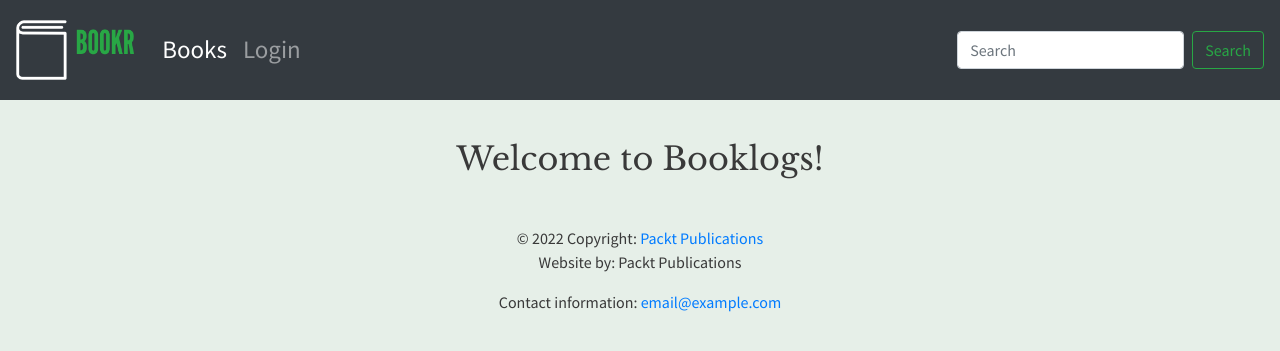
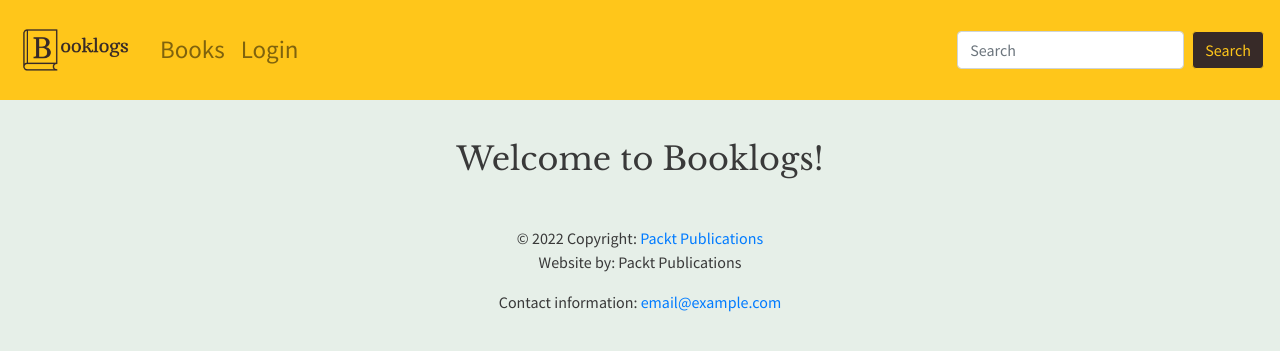
Before and after one commit to Henrique42/Booklogs, a Django app: page / in a window 1280 px wide. Shown: the top 351 px of the page. Run offline with Django 5.2, Linux system fonts and the light colour scheme; some libraries are stand-ins or nearby versions.

Commit message:
New custom logo added

```diff
--- a/booklogs/static/main.css
+++ b/booklogs/static/main.css
@@ -11,6 +11,13 @@ font-family: 'Libre Baskerville', serif;
 .navbar {
     min-height: 100px;
     font-size: 25px;
+    background-color: #ffc61a !important;
+}
+
+#btn-search{
+    background-color: #372a28;
+    color: #ffc61a;
+    border-color: #ffc61a;
 }
 
 .navbar-brand {
--- a/booklogs/templates/base.html
+++ b/booklogs/templates/base.html
@@ -17,23 +17,23 @@
     <!-- CSS to make the logout button look like an <a> link-->
     <style type="text/css">
         #logout-button {
-        background: none!important;
-        border: none;
-        cursor: pointer;
+            background: none!important;
+            border: none;
+            cursor: pointer;
         }
     </style>
 
     <title>{% block title %}Booklogs{% endblock %}</title>
 </head>
 <body>
-<nav class="navbar navbar-expand-sm navbar-dark bg-dark sticky-top">
+<nav class="navbar navbar-expand-sm bg-light navbar-light sticky-top">
     <a class="navbar-brand" href="/">{% block brand %}<img alt="Book Review" src="{% static 'logo.png' %}">{% endblock %}</a>
           <button class="navbar-toggler" type="button" data-toggle="collapse" data-target="#navbarSupportedContent" aria-controls="navbarSupportedContent" aria-expanded="false" aria-label="Toggle navigation">
         <span class="navbar-toggler-icon"></span>
     </button>
     <div class="collapse navbar-collapse" id="navbarSupportedContent">
         <ul class="navbar-nav mr-auto">
-            <li class="nav-item active">
+            <li class="nav-item">
                 <a class="nav-link" href="/books/">Books <span class="sr-only">(current)</span></a>
             </li>
             {% if user.is_authenticated %}
@@ -52,7 +52,7 @@
         <form action="{% url 'book_search' %}" class="form-inline my-2 my-lg-0">
             <input class="form-control mr-sm-2" type="search" placeholder="Search" aria-label="Search" name="search"
                    value="{{ search_text }}" minlength="3">
-            <button class="btn btn-outline-success my-2 my-sm-0" type="submit">Search</button>
+            <button id="btn-search"  class="btn btn-outline-success my-2 my-sm-0" type="submit">Search</button>
         </form>
         {% if user.is_authenticated %}
             <a class="nav-link" href="/accounts/profile/">User: {{ user.username }}</a>
```
Also changed, not shown: booklogs/reviews/static/reviews/logo.png, booklogs/static/logo.png.
